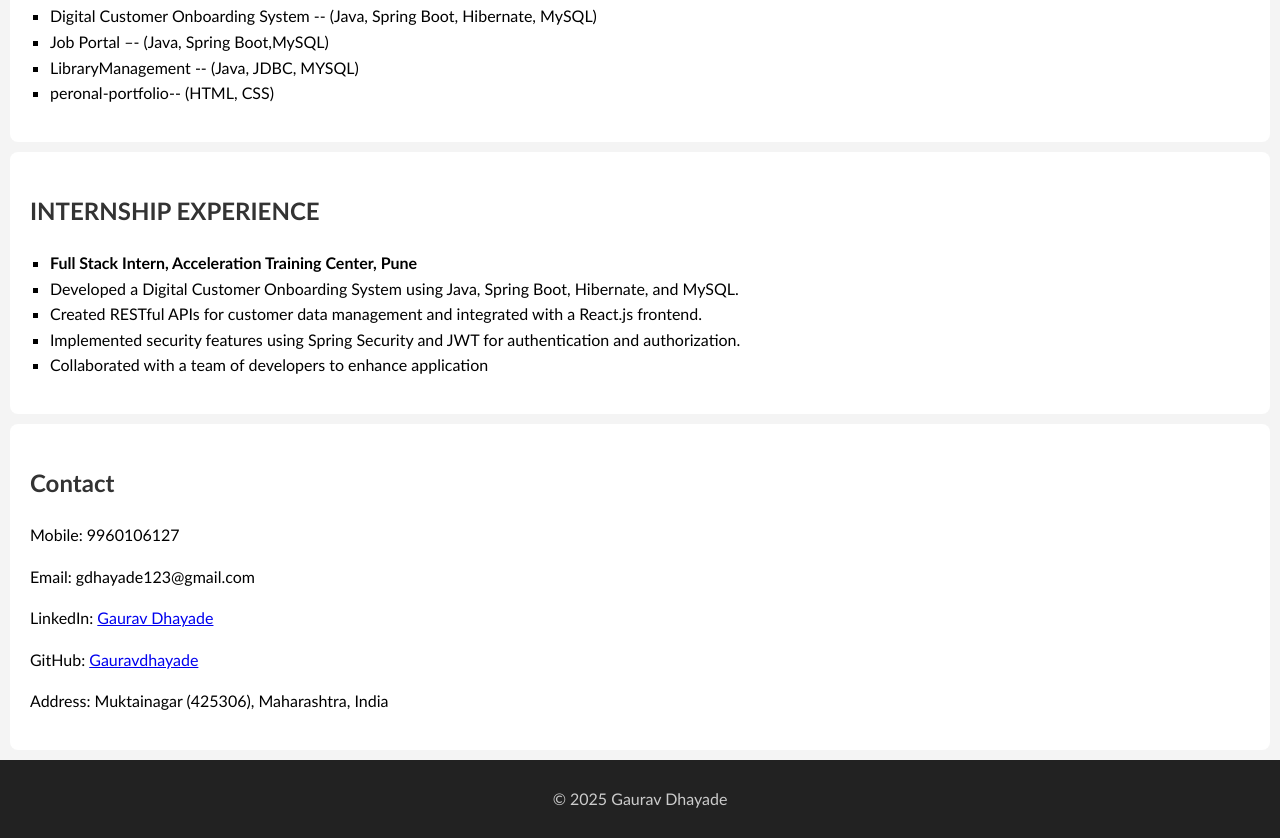
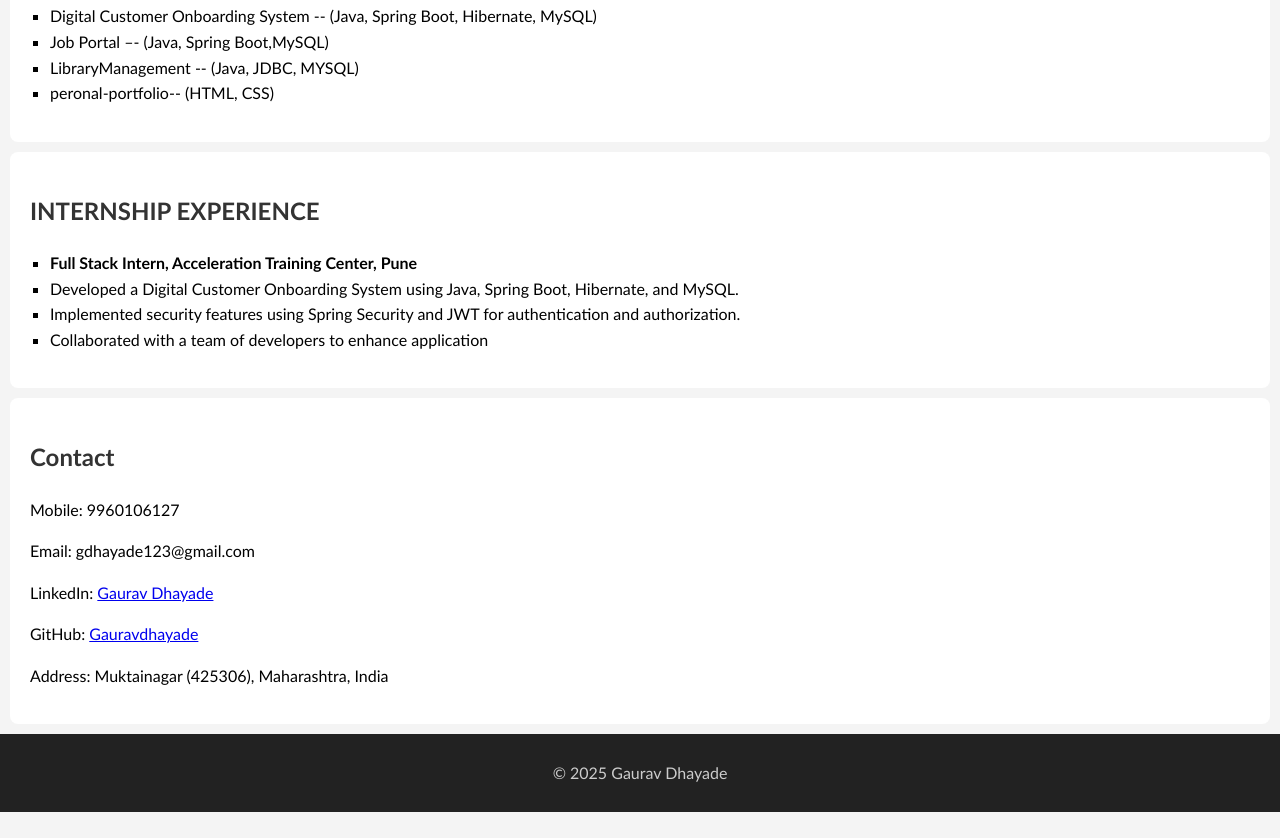
Before and after one commit to Gauravdhayade/peronal-portfolio, a plain HTML site: page index.html in a window 1280 px wide. Shown: the part 1417-2255 px from the top of the page. After the commit the page ends 2229 px from the top, so only its background shows below. Drawn offline with Linux system fonts and the light colour scheme.

Commit message:
Update index.html

```diff
--- a/index.html
+++ b/index.html
@@ -72,7 +72,6 @@ Percentage : 74.50 %</li>
     <ul>
         <li><strong>Full Stack Intern, Acceleration Training Center, Pune</strong></li>
         <li>Developed a Digital Customer Onboarding System using Java, Spring Boot, Hibernate, and MySQL.</li>
-        <li>Created RESTful APIs for customer data management and integrated with a React.js frontend.</li>
         <li>Implemented security features using Spring Security and JWT for authentication and authorization.</li>
         <li>Collaborated with a team of developers to enhance application
     </ul>
```
